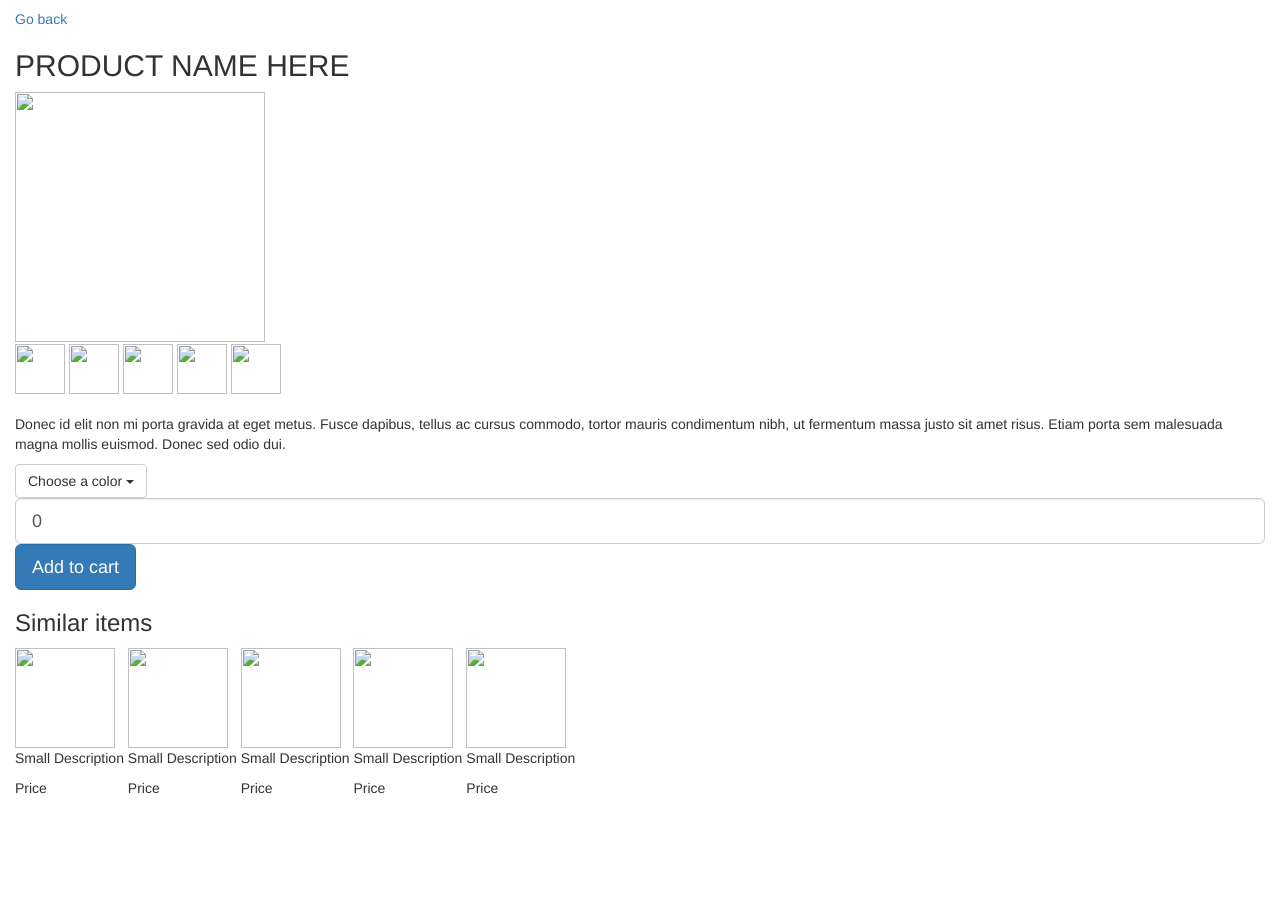
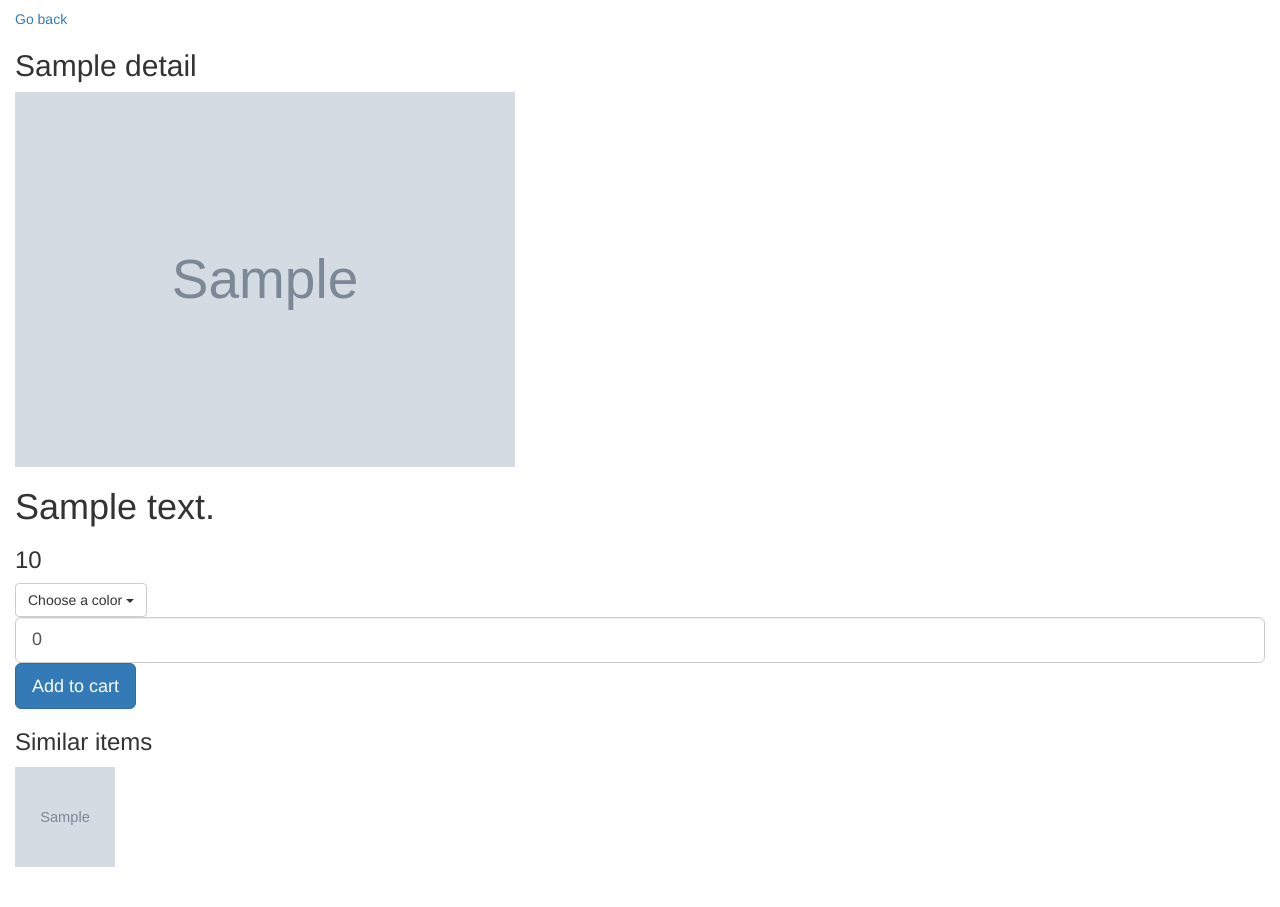
Before and after one commit to bryly27/codingsports, a PHP site: template eCommerce/application/views/show.php in a window 1280 px wide. Shown: the part 51-958 px from the top of the page. Before the commit the page ends 845 px from the top, so only its background shows below. Run offline with PHP 8.4, Linux system fonts and the light colour scheme; the template is opened without the code that fills it: most values are stand-ins (such as "Sample title", 1, 10 or a date in 2020); grey boxes marked "Sample" are stand-in pictures; some libraries are stand-ins or nearby versions.

Commit message:
modified views

```diff
--- a/eCommerce/application/controllers/admin.php
+++ b/eCommerce/application/controllers/admin.php
@@ -14,7 +14,7 @@ class Admin extends CI_Controller
     {
        // $this->load->view('admin');
        // $this->load->view('orders');
-       // $this->load->view('products');
-       $this->load->view('order_detail');
+       $this->load->view('products');
+       // $this->load->view('orders');
     }
 }
--- a/eCommerce/application/views/main.php
+++ b/eCommerce/application/views/main.php
@@ -128,16 +128,16 @@
   foreach ($products as $product)
   { ?>
     <div class="span3 product">
-      <img src="<?= $product['photo'] ?>">
+      <a href="/detail/index/<?= $product['id'] ?>"><img src="<?= $product['photo'] ?>">
       <p><?= $product['name'] ?></p>
       <p><?= $product['price'] ?></p>
-      <p><a class="btn" href="#">View details &raquo;</a></p>
+      <p><a class="btn" href="/detail/index/<?= $product['id'] ?>">View details &raquo;</a></p></a>
     </div>
 <?php
   }
 ?>
 
-          <!-- </div><!--/row-->
+          <!-- </div><!/row-->
         </div><!--/span-->
       </div><!--/row-->
 
--- a/eCommerce/application/views/show.php
+++ b/eCommerce/application/views/show.php
@@ -89,15 +89,21 @@
     <div class="container-fluid">
       <div class="row-fluid">
         <div class="span3">
-            <a href="">Go back</a>
-          <h2>PRODUCT NAME HERE</h2>
-            <img src="" alt="" width="250px" height="250px"> <!--Main image for the product shown-->
+            <a href="/home">Go back</a>
+<?php
+
+  foreach ($details as $detail)
+  { ?>
+    <h2><?= $detail['name']; ?></h2>
+    <img src="<?= $detail['photo'] ?>" alt="" width="500px"> <!--Main image for the product shown-->
+
+           <!--Main image for the product shown-->
             <!--Thumbnails for different angles of the product-->
+            <!-- <img class = "inline_angle_img" src="" alt="" width="50px" height="50px">
             <img class = "inline_angle_img" src="" alt="" width="50px" height="50px">
             <img class = "inline_angle_img" src="" alt="" width="50px" height="50px">
             <img class = "inline_angle_img" src="" alt="" width="50px" height="50px">
-            <img class = "inline_angle_img" src="" alt="" width="50px" height="50px">
-            <img class = "inline_angle_img" src="" alt="" width="50px" height="50px">
+            <img class = "inline_angle_img" src="" alt="" width="50px" height="50px"> -->
         </div><!--/span-->
         <div class="span9">
 
@@ -105,7 +111,8 @@
           <div class="row-fluid">
             <div class="span9">
               <h2></h2> <!--This H2 is empty to for the P below to be aligned to the image -->
-              <p>Donec id elit non mi porta gravida at eget metus. Fusce dapibus, tellus ac cursus commodo, tortor mauris condimentum nibh, ut fermentum massa justo sit amet risus. Etiam porta sem malesuada magna mollis euismod. Donec sed odio dui. </p>
+              <h1><?= $detail['description'] ?></h1>
+              <h3><?= $detail['price'] ?></h3>
             </div><!--/span-->
           </div><!--/row-->
 
@@ -118,14 +125,15 @@
                 <span class="caret"></span>
               </button>
               <ul class="dropdown-menu" role="menu" aria-labelledby="dropdownMenu1">
-                <li role="presentation"><a role="menuitem" tabindex="-1" href="#">Action</a></li>
-                <li role="presentation"><a role="menuitem" tabindex="-1" href="#">Another action</a></li>
-                <li role="presentation"><a role="menuitem" tabindex="-1" href="#">Something else here</a></li>
-                <li role="presentation"><a role="menuitem" tabindex="-1" href="#">Separated link</a></li>
+                <li role="presentation"><a role="menuitem" tabindex="-1" href="#"><?= $detail['color'] ?></a></li>
               </ul>
             </div>
           </form>
           </div>
+
+<?php
+  }
+?>
 
 
           <div class="row-fluid">
@@ -144,31 +152,18 @@
       <footer class="fixed bottom">
       <div class="container span12" id="similar_footer">
         <h3>Similar items</h3>
-        <div class="similar_info">
-          <img class = "inline_angle_img" src="" alt="" width="100px" height="100px">
-          <p>Small Description</p>
-          <p>Price</p>
-        </div>
-        <div class="similar_info">
-          <img class = "inline_angle_img" src="" alt="" width="100px" height="100px">
-          <p>Small Description</p>
-          <p>Price</p>
-        </div>
-        <div class="similar_info">
-          <img class = "inline_angle_img" src="" alt="" width="100px" height="100px">
-          <p>Small Description</p>
-          <p>Price</p>
-        </div>
-        <div class="similar_info">
-          <img class = "inline_angle_img" src="" alt="" width="100px" height="100px">
-          <p>Small Description</p>
-          <p>Price</p>
-        </div>
-        <div class="similar_info">
-          <img class = "inline_angle_img" src="" alt="" width="100px" height="100px">
-          <p>Small Description</p>
-          <p>Price</p>
-        </div>
+<?php
+
+  foreach ($similars as $similar)
+  { ?>
+    <div class="similar_info">
+          <img class = "inline_angle_img" src="<?= $similar['photo'] ?>" alt="" width="100px" height="100px">
+    </div>
+<?php
+  }
+
+?>
+
       </div>
 
       </footer>
```
Also changed, not shown: eCommerce/application/config/database.php (+3 -4 lines), eCommerce/application/controllers/detail.php (added, +16 -0 lines), eCommerce/application/models/details.php (added, +57 -0 lines).
